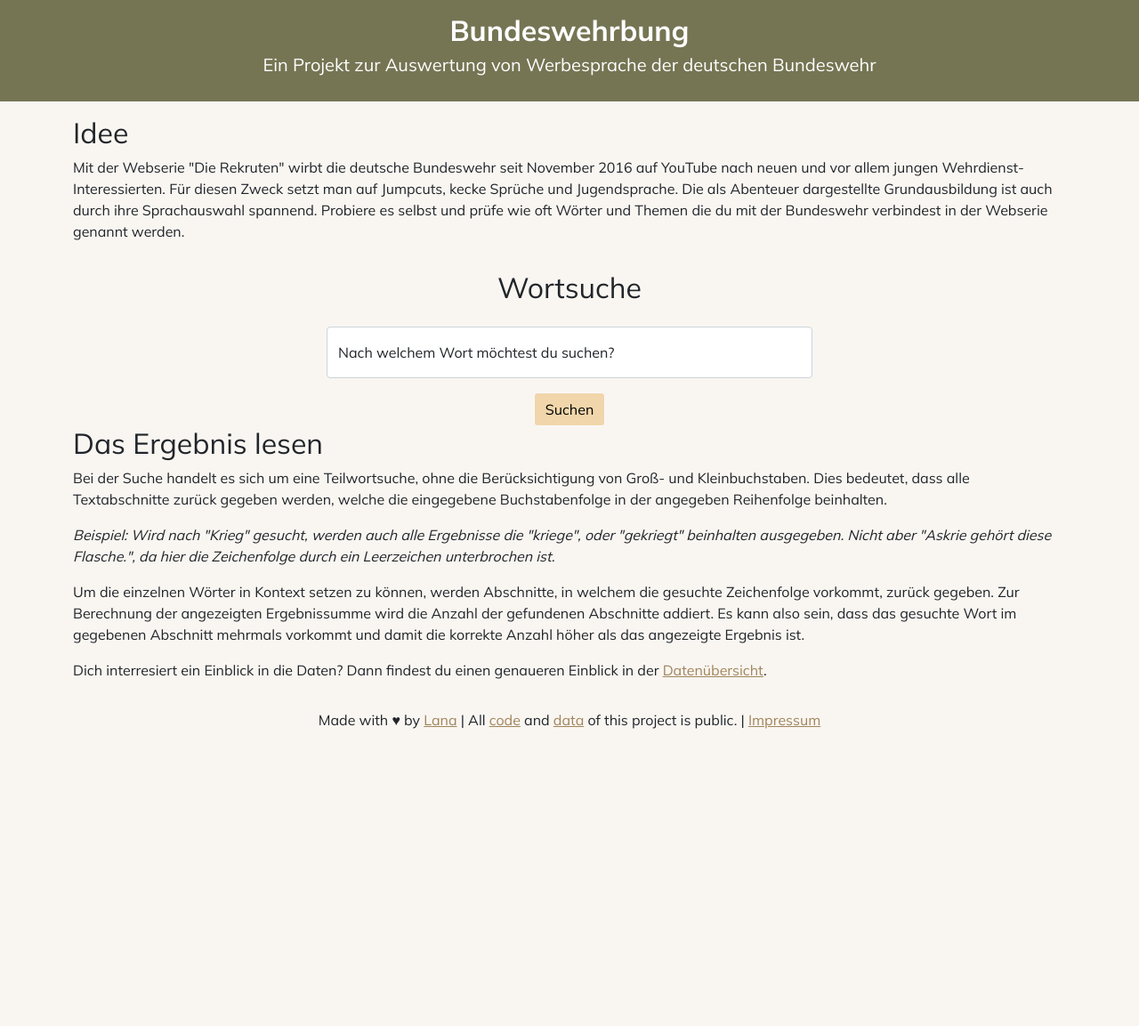
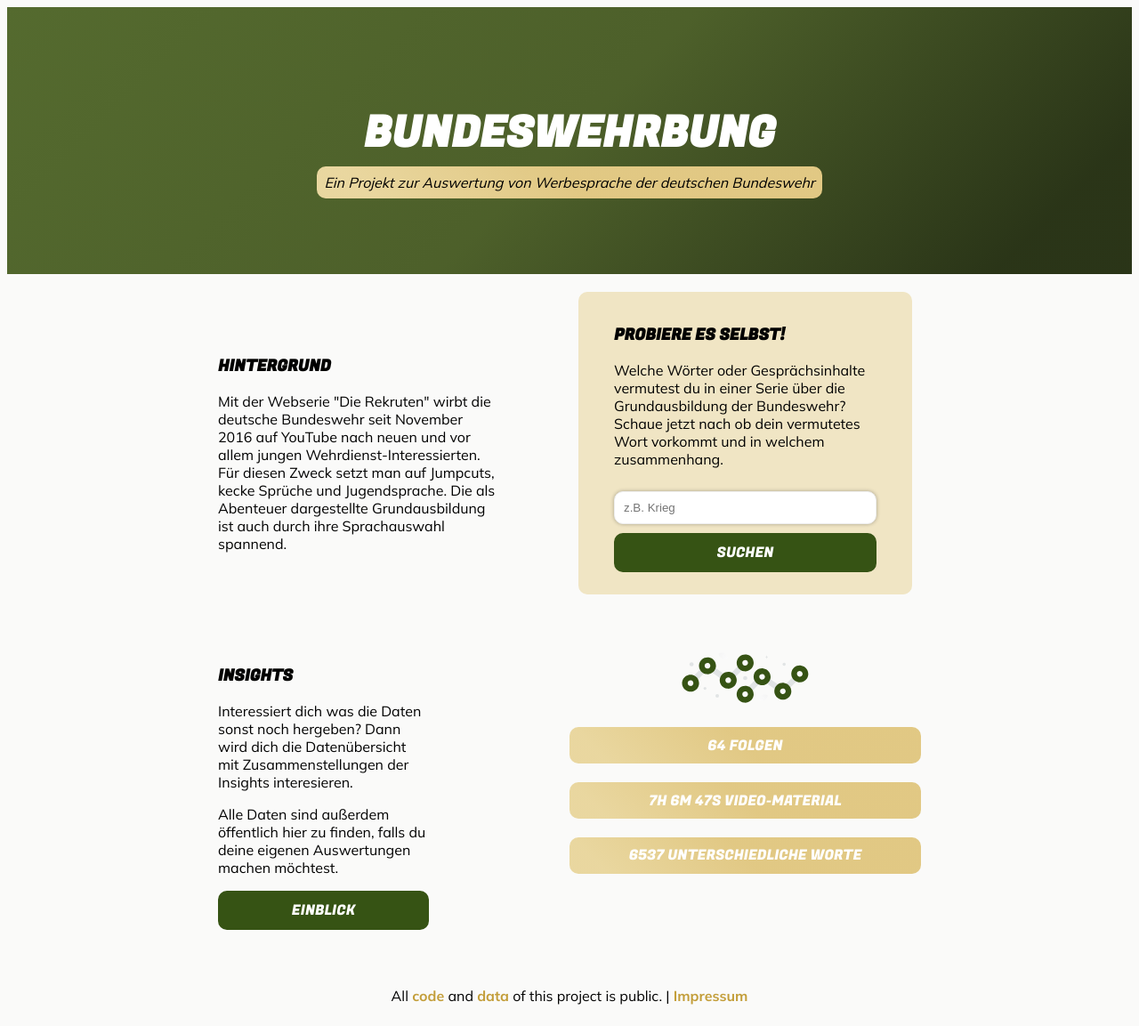
Before and after one commit to DasUnicorn/Bundeswehrbung, a Django app: page / in a window 1280 px wide. Shown: the whole page at 89% size. Before the commit the page ends 819 px from the top, so only its background shows below. Run offline with Django 4.2, Linux system fonts and the light colour scheme; some libraries are stand-ins or nearby versions.

Commit message:
new design

```diff
--- /dev/null
+++ b/static/style.css
@@ -0,0 +1,342 @@
+*, *::before, *::after {
+  box-sizing: border-box;
+}
+
+body {
+  background-color: #fafaf9;
+}
+
+.container {
+  display: grid;
+  grid-template-columns: repeat(14, 1fr);
+  grid-template-areas:
+    "h h h h h h h h h h h h h h"
+    ". bg bg bg bg bg bg bm st st st st st ."
+    ". bg bg bg bg bg bg bm sts sts sts sts sts ."
+    ". s s s s s s s s s s s s ."
+    ". i i i i i in in in in in in in ."
+    "r r r r r r r r r r r r r r"
+    "f f f f f f f f f f f f f f";
+}
+
+@media (min-width: 800px) {
+  .container {
+    grid-template-columns: repeat(16, 1fr);
+    grid-template-areas:
+    "h h h h h h h h h h h h h h h h"
+    ". . . bg bg bg bg . s s s s s . . ."
+    ". . . in in in . . c c c c c . . ."
+    ". . . r r r r r r r r r r . . ."
+    "f f f f f f f f f f f f f f f f";
+  }
+}
+
+@media (min-width: 2500px) {
+  .container {
+    grid-template-areas:
+    ". . . . h h h h h h h h h . . ."
+    ". . . . bg bg bg . s s s s s . . ."
+    ". . . . in in in . c c c c c . . ."
+    ". . . . r r r r r r r r r . . ."
+    ". . . . f f f f f f f f f . . .";
+  }
+}
+
+header {
+  grid-area: h;
+  display: flex;
+  flex-direction: column;
+  align-items: center;
+  justify-content: center;
+  height: 120px;
+  font-family: "Fugaz One";
+  color: white;
+  text-decoration: none;
+  background: hsla(82, 38%, 15%, 1);
+  background: linear-gradient(135deg, hsla(82, 38%, 15%, 1) 10%, hsla(81, 39%, 27%, 1) 50%, hsla(82, 39%, 30%, 1) 100%);
+  background: -moz-linear-gradient(135deg, hsla(82, 38%, 15%, 1) 10%, hsla(81, 39%, 27%, 1) 50%, hsla(82, 39%, 30%, 1) 100%);
+  background: -webkit-linear-gradient(135deg, hsla(82, 38%, 15%, 1) 10%, hsla(81, 39%, 27%, 1) 50%, hsla(82, 39%, 30%, 1) 100%);
+}
+
+.bg {
+  grid-area: bg;
+  padding-top: 25px;
+}
+
+.border {
+  grid-area: b;
+}
+
+.borderR{
+  grid-area: br;
+}
+
+.borderM{
+  grid-area: bm;
+}
+
+.subtitle {
+  grid-area: st;
+}
+
+.stats {
+  grid-area: sts;
+}
+
+.search {
+  grid-area: s;
+  padding: 10px 0px;
+  border-top: 2px solid rgba(234,216,161, 1);
+  border-bottom: 2px solid rgba(234,216,161, 1);
+  padding-bottom: 30px;
+}
+
+.illustration {
+  grid-area: i;
+  align-self: center;
+}
+
+.insights {
+  grid-area: in;
+  padding: 20px 0px;
+      align-self: center;
+}
+
+footer {
+  grid-area: f;
+  display: flex;
+  justify-content: center;
+}
+
+h2, h3, h4, h5 {
+  font-family: "Fugaz One";
+  text-transform: uppercase;
+  font-size: medium;
+}
+
+p, li {
+  font-family: "Mulish";
+  font-size: small;
+}
+
+.title {
+  text-decoration: none;
+  color: white;
+  text-transform: uppercase;
+  font-size: x-large;
+}
+
+.banner {
+  display: none;
+  color: black;
+  margin: 0px;
+  padding: 8px;
+  border-radius:10px;
+  font-style: italic;
+  background: hsla(45, 63%, 77%, 1);
+  background: linear-gradient(45deg, hsla(45, 63%, 77%, 1) 10%, hsla(44, 61%, 70%, 1) 50%, hsla(44, 61%, 70%, 1) 100%);
+  background: -moz-linear-gradient(45deg, hsla(45, 63%, 77%, 1) 10%, hsla(44, 61%, 70%, 1) 50%, hsla(44, 61%, 70%, 1) 100%);
+  background: -webkit-linear-gradient(45deg, hsla(45, 63%, 77%, 1) 10%, hsla(44, 61%, 70%, 1) 50%, hsla(44, 61%, 70%, 1) 100%);
+}
+
+.circle {
+  background: radial-gradient(
+    ellipse at center,
+    rgba(234,216,161, 1) 0%,
+    rgba(234,216,161, 1) 70%,
+    rgba(234,216,161, 0) 70.3%
+  );
+  height: 130px;
+  width: 130px;
+  margin-top: -30px;
+}
+
+.cloud {
+  display: none;
+  grid-area: c;
+  align-items: center;
+  flex-direction: column;
+  padding: 20px 0px;
+}
+
+.cloud-text {
+  display: flex;
+  flex-direction: column;
+  justify-content: space-between;
+  height: 45%;
+  width: 100%;
+}
+
+.box {
+  border-radius: 10px;
+  height: 25%;
+  width: 100%;
+  display: flex;
+  align-items: center;
+  justify-content: center;
+  background: hsla(45, 63%, 77%, 1);
+  background: linear-gradient(45deg, hsla(45, 63%, 77%, 1) 10%, hsla(44, 61%, 70%, 1) 50%, hsla(44, 61%, 70%, 1) 100%);
+  background: -moz-linear-gradient(45deg, hsla(45, 63%, 77%, 1) 10%, hsla(44, 61%, 70%, 1) 50%, hsla(44, 61%, 70%, 1) 100%);
+  background: -webkit-linear-gradient(45deg, hsla(45, 63%, 77%, 1) 10%, hsla(44, 61%, 70%, 1) 50%, hsla(44, 61%, 70%, 1) 100%);
+}
+
+.fact {
+  color: white;
+  font-family: "Fugaz One";
+  text-transform: uppercase;
+  text-align: center;
+  margin: 5px;
+}
+
+.text {
+  text-align: center;
+  padding-top: 10px;
+  font-style: italic;
+}
+
+.large {
+  font-size: large;
+}
+
+.medium {
+  font-size: medium;
+}
+
+li {
+  list-style: square;
+}
+
+.searchInput {
+  border-radius:10px;
+  border: 1px solid #eee;
+  transition: .3s border-color;
+  padding: 10px;
+  margin:10px 0;
+  width: 100%;
+  box-shadow:0 0 4px rgba(0,0,0,0.3);
+}
+.searchInput:hover {
+  border: 1px solid #aaa;
+}
+
+button.searching, a.searching{
+  display:inline-block;
+  width: 100%;
+  padding:0.5em 3em;
+  border:0.16em solid #365314;
+  border-radius:10px;
+  background-color: #365314;
+  margin:0 0.3em 0.3em 0;
+  box-sizing: border-box;
+  font-family: "Fugaz One";
+  font-size: medium;
+  color: white;
+  text-decoration:none;
+  text-transform:uppercase;
+  text-align:center;
+  transition: all 0.15s;
+}
+
+button.searching:hover, a.searching:hover{
+  border-color: #EAD8A1;
+}
+
+.svg {
+  width: 100%;
+}
+
+.link {
+  text-decoration: none;
+  color: #C39E3A;
+  font-weight: bold;
+}
+
+@media (min-width: 800px) {
+  .circle {
+    display: none;
+  }
+
+  .stats {
+    display: none;
+  }
+
+  header {
+    height: 300px;
+  }
+
+  .title {
+    font-size: xxx-large;
+  }
+
+  .banner {
+    display: inline;
+  }
+
+  h1 {
+    margin-bottom: 2px;
+  }
+
+  h2, h3, h4, h5 {
+    font-size: large;
+  }
+
+  p {
+    font-size: medium;
+  }
+
+  .illustration {
+    display: none;
+  }
+
+  .search {
+    background-color: #f0e5c4;
+    border-radius:10px;
+    padding: 20px 40px;
+    margin: 20px 10px;
+    border: none;
+  }
+
+  .bg {
+    align-self: center;
+  }
+
+  .cloud {
+    display: flex;
+  }
+}
+
+.fullSection {
+    grid-area: r;
+}
+
+.padding {
+  padding: 20px 0px;
+}
+
+.small {
+  width: 50%;
+}
+
+.gridCenter {
+  display: grid;
+  justify-items: center;
+}
+
+.full {
+  width: 100%;
+}
+
+th {
+  font-family: "Mulish";
+  font-size: small;
+  font-weight: bold;
+}
+
+td {
+  font-family: "Mulish";
+  font-size: small;
+}
+
+tbody tr:nth-child(odd) {
+  background-color: #f0e5c4;
+}
--- a/templates/base.html
+++ b/templates/base.html
@@ -5,48 +5,31 @@
 		<meta name="viewport" content="width=device-width, initial-scale=1">
 		<title>Bundeswehrbung</title>
 
-		<link rel="canonical" href="https://getbootstrap.com/docs/5.0/examples/starter-template/">
+		<link href="https://fonts.googleapis.com/css2?family=Mulish:wght@400;600;700&display=swap" rel="stylesheet">
 
-		<link href="https://cdn.jsdelivr.net/npm/bootstrap@5.0.2/dist/css/bootstrap.min.css" rel="stylesheet" integrity="sha384-EVSTQN3/azprG1Anm3QDgpJLIm9Nao0Yz1ztcQTwFspd3yD65VohhpuuCOmLASjC" crossorigin="anonymous">
-		<link href="https://fonts.googleapis.com/css2?family=Mulish:wght@400;600;700&display=swap" rel="stylesheet">
+		{% load static %}
+		<link rel="stylesheet" href="{% static 'style.css' %}">
+
+		<link rel="preconnect" href="https://fonts.googleapis.com">
+		<link rel="preconnect" href="https://fonts.gstatic.com" crossorigin>
+		<link href="https://fonts.googleapis.com/css2?family=Fugaz+One&display=swap" rel="stylesheet">
 
 		<script src="https://unpkg.com/@telemetrydeck/sdk/dist/telemetrydeck.min.js" defer></script>
 		<script>
   			window.td = window.td || [];
   			td.push(['app', 'DDB29CC4-8E6A-4A9F-86B6-290BC2095180'], ['user', 'anonymous'], ['signal']);
 		</script>
+	</head>
+	<body class="container">
+		<header>
+			<h1><a href="/" class="title">Bundeswehrbung</a></h1>
+			<p class="banner">Ein Projekt zur Auswertung von Werbesprache der deutschen Bundeswehr</p>
+		</header>
 
-		<style type="text/css">
-			body {
-				font-family: Mulish, sans-serif;
-				background-color: #F9F6F2;
-				text-align: center;
-			}
+		{% block content %}{% endblock %}
 
-			a.link {
-				background: none;
-				border: none;
-				font-weight: bold;
-				color: white;
-				font-size: xx-large;
-				text-decoration: none;
-			}
-		</style>
-
-
-	</head>
-	<body>
-		<div style="background: #757554; padding: 10px 0; color: white;" >
-			<a class="link" href="/" target="_blank">Bundeswehrbung</a>
-			<p class="lead">Ein Projekt zur Auswertung von Werbesprache der deutschen Bundeswehr</p>
-		</div>
-		<div class="container py-3">
-			{% block content %}{% endblock %}
-		</div>
-
-		<script src="https://cdn.jsdelivr.net/npm/bootstrap@5.0.2/dist/js/bootstrap.bundle.min.js" integrity="sha384-MrcW6ZMFYlzcLA8Nl+NtUVF0sA7MsXsP1UyJoMp4YLEuNSfAP+JcXn/tWtIaxVXM" crossorigin="anonymous"></script>
+		<footer>
+			<p>All <a href="https://github.com/DasUnicorn/Bundeswehrbung" target="_blank" class="link">code</a> and <a href="https://github.com/DasUnicorn/Bundeswehrbung/tree/master/transcript" target="_blank" class="link">data</a> of this project is public. | <a href="/impressum" target="_blank" class="link">Impressum</a></p>
+		</footer>
 	</body>
-
-	<footer>
-		<p>Made with &hearts; by <a href="https://lana.coffee" target="_blank" style="color: #A0855B;">Lana</a> | All <a href="https://github.com/DasUnicorn/Bundeswehrbung" target="_blank" style="color: #A0855B;">code</a> and <a href="https://github.com/DasUnicorn/Bundeswehrbung/tree/master/transcript" target="_blank" style="color: #A0855B;">data</a> of this project is public. | <a href="/impressum" target="_blank" style="color: #A0855B;">Impressum</a></footer>
 </html>
--- a/templates/index.html
+++ b/templates/index.html
@@ -1,38 +1,70 @@
 {% extends "base.html" %}
 
 {% block content %}
-	<div class="form-floating mb-3" style="text-align: left">
-		<h2>Idee</h2>
-		<p>Mit der Webserie "Die Rekruten" wirbt die deutsche Bundeswehr seit November 2016 auf YouTube nach neuen und vor allem jungen Wehrdienst-Interessierten. Für diesen Zweck setzt man auf Jumpcuts, kecke Sprüche und Jugendsprache. Die als Abenteuer dargestellte Grundausbildung ist auch durch ihre Sprachauswahl spannend. Probiere es selbst und prüfe wie oft Wörter und Themen die du mit der Bundeswehr verbindest in der Webserie genannt werden.
+
+	<div class="bg">
+		<h2>Hintergrund</h2>
+		<p>Mit der Webserie "Die Rekruten" wirbt die deutsche Bundeswehr seit November 2016 auf YouTube nach neuen und vor allem jungen Wehrdienst-Interessierten. Für diesen Zweck setzt man auf Jumpcuts, kecke Sprüche und Jugendsprache. Die als Abenteuer dargestellte Grundausbildung ist auch durch ihre Sprachauswahl spannend.
 		</p>
 	</div>
 
-	<h2 class="container py-3"> Wortsuche</h2>
-	<div class="row justify-content-md-center">
-		<div class="col col-md-6">
-			<form action="/search/" method="GET">
-				<div class="form-floating mb-3">
-					<input name="q" type="text" placeholder="Krieg" class="form-control" id="floatingInput" />
-					<label for="floatingInput">Nach welchem Wort möchtest du suchen?</label>
-				</div>
-				<button class="btn btn-light" type="submit" style="background-color: #F1D6AB">Suchen</button>
-			</form>
+	<div class="subtitle circle">
+		<p class="text">Ein Projekt zur Auswertung von Werbesprache der deutschen Bundeswehr</p>
+	</div>
+
+	<div class="stats">
+		<ul>
+			<li>64 Folgen</li>
+			<li>7h 6m 47s Video-Material</li>
+			<li>6537 unterschiedliche Worte</li>
+		</ul>
+	</div>
+
+	<div class="cloud">
+		<img src="/static/images/352.svg" alt="SVG" width="100%" height="30%">
+		<div class="cloud-text">
+			<div class="box">
+				<p class="fact">64 Folgen</p>
+			</div>
+			<div class="box">
+				<p class="fact">7h 6m 47s Video-Material</p>
+			</div>
+			<div class="box">
+				<p class="fact">6537 unterschiedliche Worte</p>
+			</div>
 		</div>
 	</div>
 
-	<div class="form-floating mb-3" style="text-align: left">
+	<div class="search">
+		<h2 class="large">Probiere es selbst!</h2>
+		<p class="medium">Welche Wörter oder Gesprächsinhalte vermutest du in einer Serie über die Grundausbildung der Bundeswehr? Schaue jetzt nach ob dein vermutetes Wort vorkommt und in welchem zusammenhang.</p>
+		<form action="/search/" method="GET">
+			<div class="">
+				<input name="q" type="text" placeholder="z.B. Krieg" id="floatingInput" class="searchInput" />
+			</div>
+			<button type="submit" class="searching">Suchen</button>
+		</form>
+	</div>
+
+	<div class="illustration">
+		<img src="/static/images/10.svg" alt="SVG" width="100%">
+	</div>
+
+	<div style="display: none">
 		<h2>Das Ergebnis lesen</h2>
 		<p>Bei der Suche handelt es sich um eine Teilwortsuche, ohne die Berücksichtigung von Groß- und Kleinbuchstaben. Dies bedeutet, dass alle Textabschnitte zurück gegeben werden, welche die eingegebene Buchstabenfolge in der angegeben Reihenfolge beinhalten.
-		<p style="font-style: italic;">Beispiel:
+		<p>Beispiel:
 		Wird nach "Krieg" gesucht, werden auch alle Ergebnisse die "kriege", oder "gekriegt" beinhalten ausgegeben. Nicht aber "Askrie gehört diese Flasche.", da hier die Zeichenfolge durch ein Leerzeichen unterbrochen ist.
 		</p>
 		Um die einzelnen Wörter in Kontext setzen zu können, werden Abschnitte, in welchem die gesuchte Zeichenfolge vorkommt, zurück gegeben.
 		Zur Berechnung der angezeigten Ergebnissumme wird die Anzahl der gefundenen Abschnitte addiert. Es kann also sein, dass das gesuchte Wort im gegebenen Abschnitt mehrmals vorkommt und damit die korrekte Anzahl höher als das angezeigte Ergebnis ist.</p>
 	</div>
 
-	<div class="form-floating mb-3" style="text-align: left">
-		Dich interresiert ein Einblick in die Daten? Dann findest du einen genaueren Einblick in der <a href="/data" style="color: #A0855B;">Datenübersicht</a>.
-
+	<div class="insights">
+		<h2>Insights</h2>
+		<p>Interessiert dich was die Daten sonst noch hergeben? Dann wird dich die Datenübersicht mit Zusammenstellungen der Insights interesieren.</p>
+		<p>Alle Daten sind außerdem öffentlich hier zu finden, falls du deine eigenen Auswertungen machen möchtest.</p>
+		<a href="/data" class="searching">Einblick</a>
 	</div>
 
 {% endblock %}
```
Also changed, not shown: style.css (deleted, +0 -19 lines), templates/data.html (+23 -107 lines), templates/search_results.html (+8 -6 lines), static/images/10.svg (added), static/images/142.svg (added), static/images/352.svg (added).
